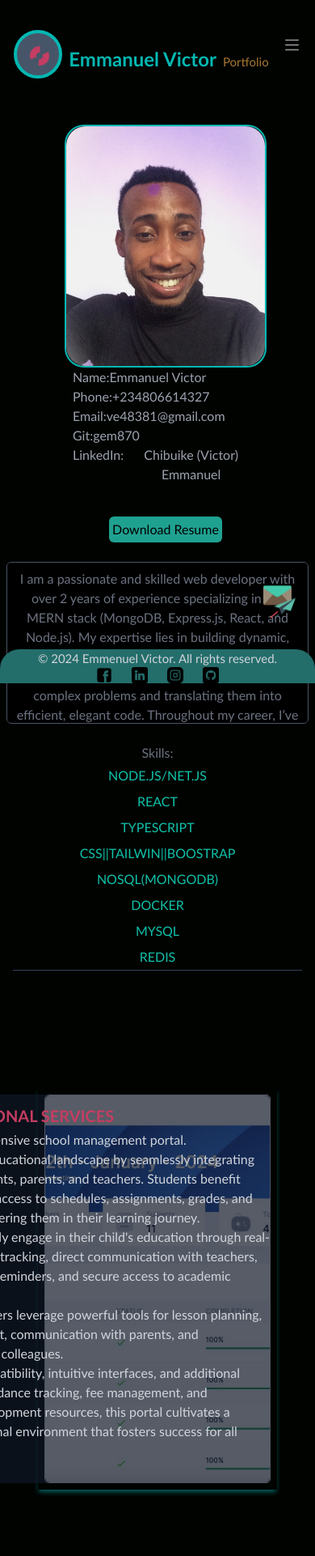
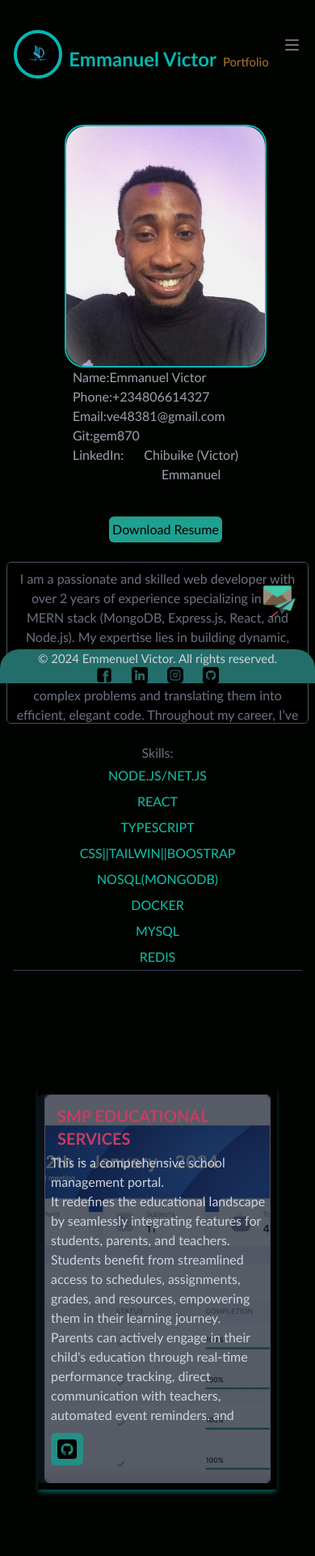
Before and after one commit to gem870/My-pertfolio, a React (Create React App) app in the folder my_page/: page / in a window 390 px wide. Shown: the top 1922 px of the page at 81% size. Built offline with nearby package versions, Linux system fonts and the light colour scheme.

Commit message:
correction made

```diff
--- a/my_page/public/index.html
+++ b/my_page/public/index.html
@@ -9,12 +9,12 @@
       name="description"
       content="Web site created using create-react-app"
     />
-    <link rel="apple-touch-icon" href="%PUBLIC_URL%/logo192.png" />
+    <link rel="apple-touch-icon" href="public/Untitled design.png" />
     <!--
       manifest.json provides metadata used when your web app is installed on a
       user's mobile device or desktop. See https://developers.google.com/web/fundamentals/web-app-manifest/
     -->
-    <link rel="manifest" href="%PUBLIC_URL%/manifest.json" />
+    <link rel="manifest" href="public/Untitled design.png" />
     <!--
       Notice the use of %PUBLIC_URL% in the tags above.
       It will be replaced with the URL of the `public` folder during the build.
@@ -24,7 +24,7 @@
       work correctly both with client-side routing and a non-root public URL.
       Learn how to configure a non-root public URL by running `npm run build`.
     -->
-    <title>React App</title>
+    <title>Emmanuel Victor portolio</title>
   </head>
   <body>
     <noscript>You need to enable JavaScript to run this app.</noscript>
--- a/my_page/src/components/About.jsx
+++ b/my_page/src/components/About.jsx
@@ -10,7 +10,7 @@ const About = () => {
 
           <div className="grid md:flex  min-w-10 items-center justify-center h-[600px] ">
 
-            <div className=' ml-20 md:ml-0 text-gray-400 w-[250px]'>
+            <div className=' ml-[80px] md:ml-0 text-gray-400 w-[250px]'>
 
                   <div className="border-2 border-[#04b8b2] h-[300px] md:h-[250px]  rounded-3xl flex items-center justify-center  bg-cover bg-center">
                     <img
--- a/my_page/src/components/Navbar.jsx
+++ b/my_page/src/components/Navbar.jsx
@@ -2,6 +2,7 @@ import React from "react";
 import menu from './assets/hamburger.png';
 import close from './assets/cross-mark.png';
 import { useState, useEffect } from "react";
+import logo from './assets/Untitled design.png'
 
 
 const Navbar = () => {
@@ -20,10 +21,15 @@ const Navbar = () => {
     <div className="flex items-center justify-center h-[100px] bg-[#000300] pt-1">
       <div className="flex mt-[-10px] ">
         <div className="h-[60px] w-[60px] bg-slate-600 rounded-full  mx-auto mt-10 border-4 border-[#04b8b2] md:h-[100px] md:w-[100px]">
-        <div className="border-8 w-6 h-6 animate-spin border-[#c53d62] md:h-[60px] md:w-[60px] rounded-full m-4 border-dashed">
 
-        </div>
-        </div>
+                    <img
+                        src={logo}
+                            alt="Full Image"
+                            className="w-full h-full object-cover  rounded-full"
+                    />
+                  </div>
+
+
         <h1 className="text-[#04b8b2] font-bold text-2xl px-2 pt-[60px] md:text-5xl md:pt-[80px] md:pl-4">
           Emmanuel Victor
         </h1>
@@ -48,8 +54,8 @@ const Navbar = () => {
 {/* Phone Nav */}
     <div className={!nav ? "block mx-3  ease-in duration-500 md:hidden bg-[#000300] bg-opacity-80" : "fixed left-[-100%] ease-out duration-1000"}>
       <ul className="  text-gray-400 items-center justify-center py-2 border-b border-b-gray-800">
-        <li className="px-5 py-1 text-[15px] hover:text-[#fa2d5d] hover:shadow-custom transition-shadow duration-300">About</li>
-        <li className="px-5 py-1 text-[15px] hover:text-[#fa2d5d] hover:shadow-custom transition-shadow duration-300">Projects</li>
+        <a href="#about"><li className="px-5 py-1 text-[15px] hover:text-[#fa2d5d] hover:shadow-custom transition-shadow duration-300">About</li></a>
+        <a href="#projects"><li className="px-5 py-1 text-[15px] hover:text-[#fa2d5d] hover:shadow-custom transition-shadow duration-300">Projects</li></a>
         <li className="px-5 py-1 text-[15px] hover:text-[#fa2d5d] hover:shadow-custom transition-shadow duration-300" onClick={handleContact}>Contact</li>
       </ul>
     </div>
--- a/my_page/src/components/Project.jsx
+++ b/my_page/src/components/Project.jsx
@@ -34,11 +34,11 @@ const { isLoading, error, data } = useQuery("portfolio", () =>
                   </div>
 
 
-                      <div className=" flex flex-col h-[480px] w-[480px]  md:max-w-[450px] absolute  bg-gray-900 bg-opacity-70 rounded-md ">
+                      <div className=" flex flex-col h-[480px] md:w-[480px]  md:max-w-[450px] absolute  bg-gray-900 bg-opacity-70 rounded-md ">
 
                         <div>
-                         <h2 className='font-bold text-[#c53d62] text-xl p-1 pt-3'>{item.title}</h2>
-                         <div className='h-[330px]'>
+                         <h2 className='font-bold text-[#c53d62] text-xl p-1 pt-3 ml-[20px]'>{item.title}</h2>
+                         <div className='h-[330px] scroll-container'>
                          <p className='text-gray-300 pl-4' dangerouslySetInnerHTML={{__html:item.body}}>
 
                           </p>
```
Also changed, not shown: my_page/public/Untitled design.png (added), my_page/src/components/assets/Untitled design.png (added).
